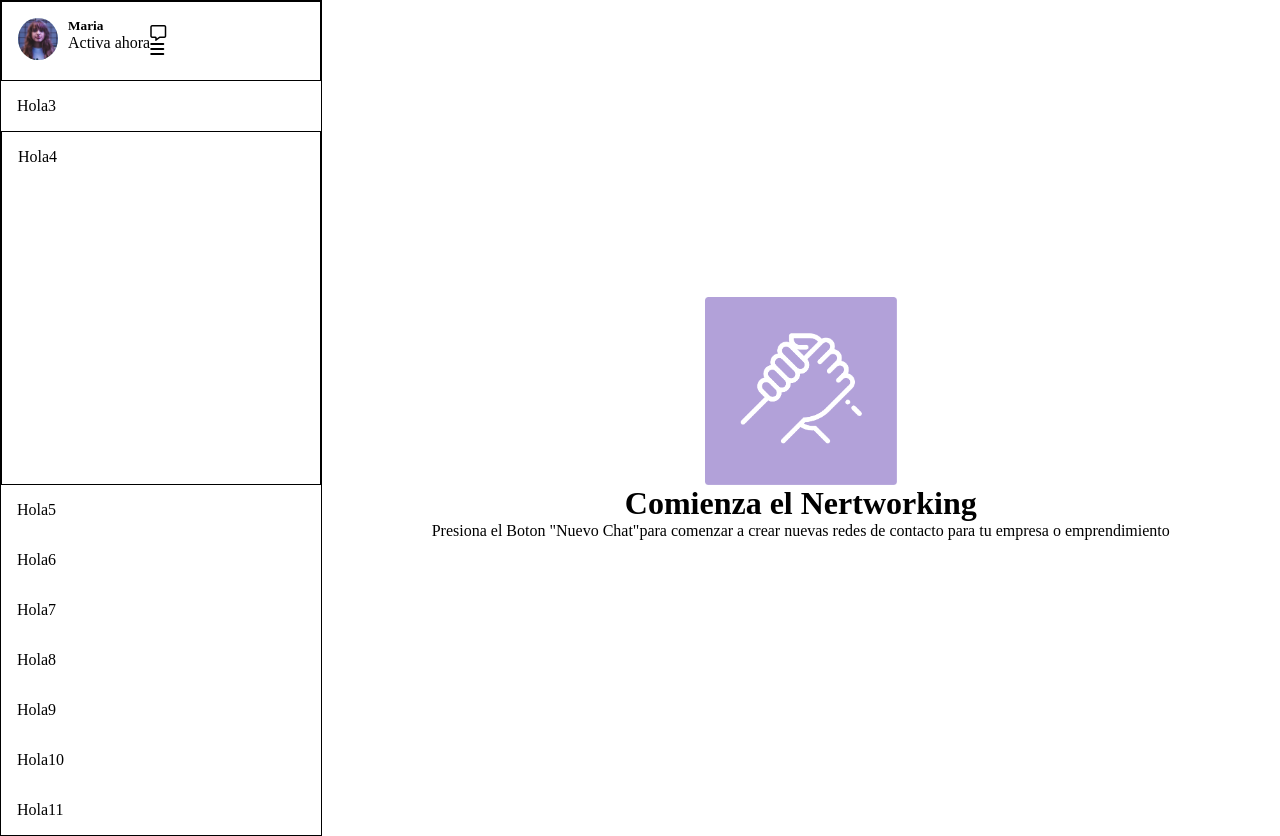
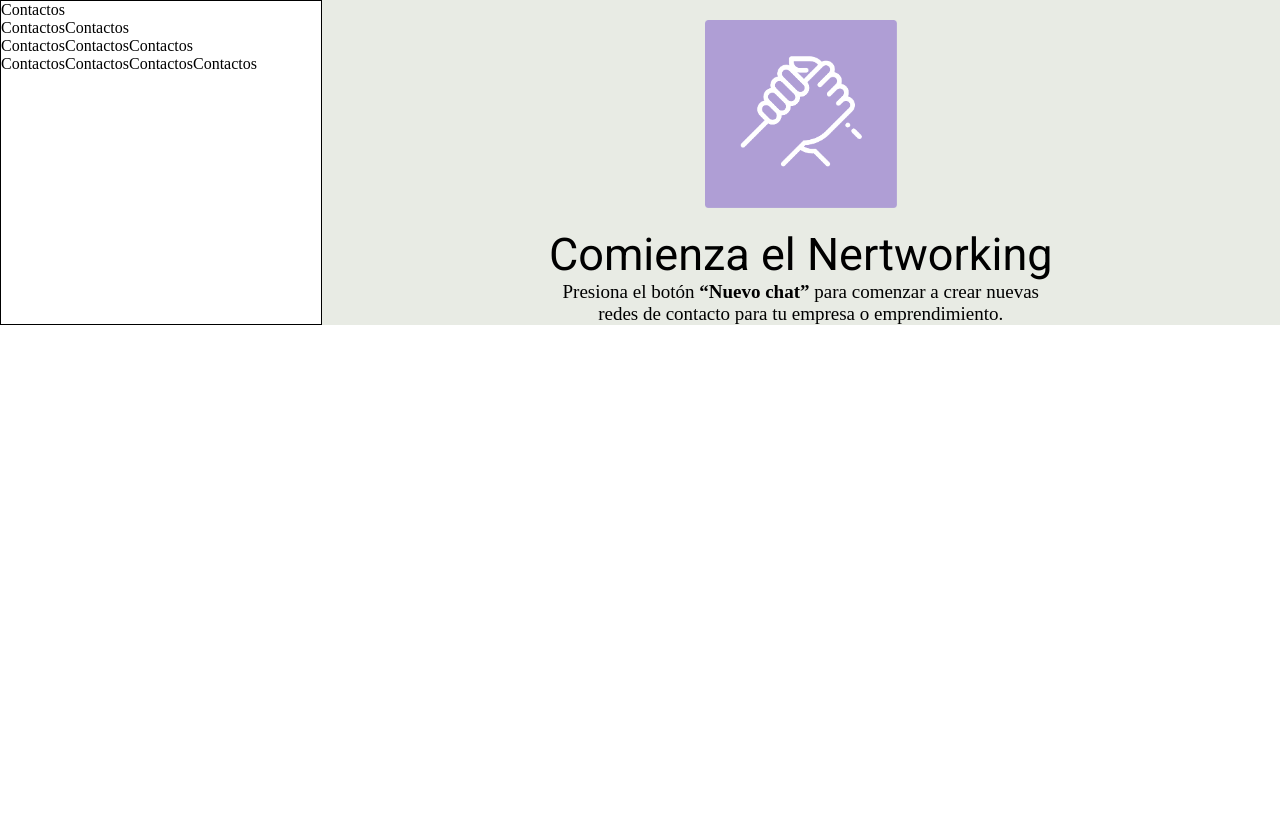
Before and after one commit to Makaosva/Proyecto1_Sist_Mensajeria, a plain HTML site: page index.html in a window 1280 px wide. After the commit the page ends 800 px from the top, so only its background shows below. Drawn offline with Linux system fonts and the light colour scheme.

Commit message:
fear/arreglo parte principal

```diff
--- a/assets/css/style.css
+++ b/assets/css/style.css
@@ -1,4 +1,4 @@
-@import url("https://fonts.googleapis.com/css2?family=Roboto:wght@700&display=swap");
+@import url("https://fonts.googleapis.com/css2?family=Open+Sans:ital,wght@0,300..800;1,300..800&family=Roboto&display=swap");
 
 * {
   margin: 0;
@@ -29,11 +29,22 @@
   justify-content: center;
   align-items: center;
   width: 75%;
+  background-color: #e8ebe4;
 }
 
 .principal img {
+  padding: 20px;
   margin-bottom: 0;
   width: 20%;
+}
+
+.titulo {
+  font-size: 45px;
+  font-family: "Roboto", sans-serif;
+}
+
+.parrafoprincipal {
+  font-size: 19px;
 }
 
 menu {
--- a/index.html
+++ b/index.html
@@ -7,10 +7,29 @@
     <link rel="stylesheet" href="assets/css/style.css" />
   </head>
   <body>
+    <main class="granDiv">
+      <div class="menuContactos">
+        <div>Contactos</div>
+        <div>ContactosContactos</div>
+        <div>ContactosContactosContactos</div>
+        <div>ContactosContactosContactosContactos</div>
+      </div>
+      <div class="principal">
+        <img src="./assets/img/hand.png" alt="" />
+        <p class="titulo">Comienza el Nertworking</p>
+        <p class="parrafoprincipal">
+          Presiona el botón <strong>“Nuevo chat”</strong> para comenzar a crear
+          nuevas
+        </p>
+        <p class="parrafoprincipal">redes de contacto para tu empresa o emprendimiento.</p>
+      </div>
+    </main>
+
+    <!--
     <div class="granDiv">
-      <!--Seccion Contactos-->
+      Seccion Contactos
       <menu class="menuContactos">
-        <!--<menu>-->
+        <menu>
         <ul>
           <li class="boxPrinc">
             <div style="display: flex; flex-direction: row; flex-wrap: nowrap">
@@ -45,9 +64,9 @@
           <li>Hola10</li>
           <li>Hola11</li>
         </ul>
-        <!--</menu>-->
+       </menu>
       </menu>
-      <!--Seccion principal-->
+      Seccion principal
       <div class="principal">
         <img src="assets/img/hand.png" alt="Mano imagen principal" />
         <h1>Comienza el Nertworking</h1>
@@ -56,7 +75,8 @@
           contacto para tu empresa o emprendimiento
         </p>
       </div>
-    </div>
+    </div>-->
+
     <script
       src="https://kit.fontawesome.com/43d0eff036.js"
       crossorigin="anonymous"
```
